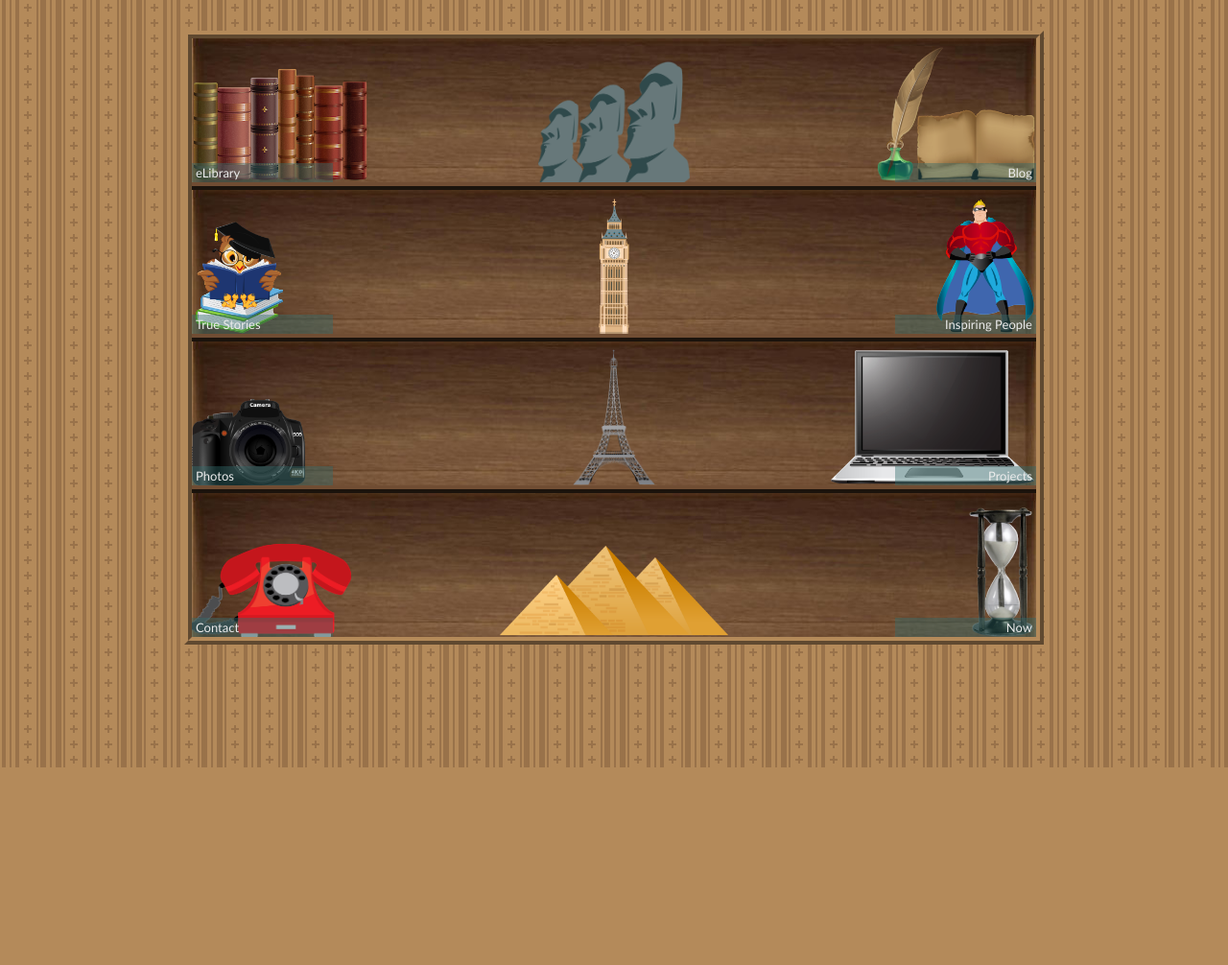
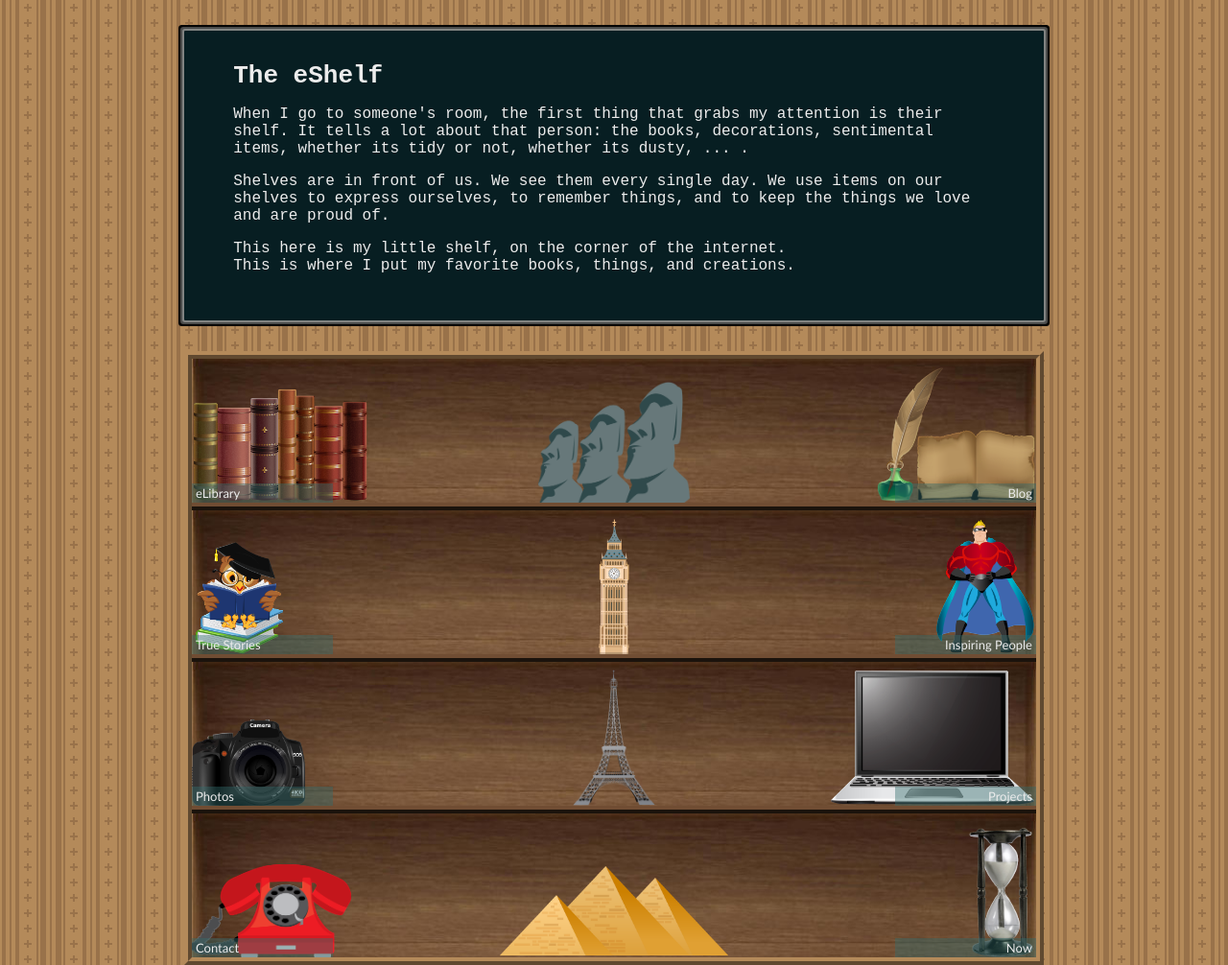
Before and after one commit to MohGanji/shelf, a plain HTML site: page index.html in a window 1280 px wide. Shown: the top 1006 px of the page at 96% size. Before the commit the page ends 800 px from the top, so only its background shows below. Drawn offline with Linux system fonts and the light colour scheme.

Commit message:
add header to homepage

```diff
--- a/index.html
+++ b/index.html
@@ -19,6 +19,24 @@
     <link rel="stylesheet" href="./shelf.css">
   </head>
   <body>
+    <div class="container">
+      <div class="item-title">The eShelf</div>
+        <div class="item-description item-subtitle">
+          <p>
+            When I go to someone's room, the first thing that grabs my attention is their shelf.
+            It tells a lot about that person:
+            the books, decorations, sentimental items, whether its tidy or not, whether its dusty, ... .
+          </p>
+          <p>
+              Shelves are in front of us. We see them every single day.
+              We use items on our shelves to express ourselves, to remember things, and to keep the things we love and are proud of.
+          </p>
+          <p>
+              This here is my little shelf, on the corner of the internet. <br>
+              This is where I put my favorite books, things, and creations.
+          </p>
+        </div>
+    </div>
 
     <div id="shelf">
       <div class="row">
```
